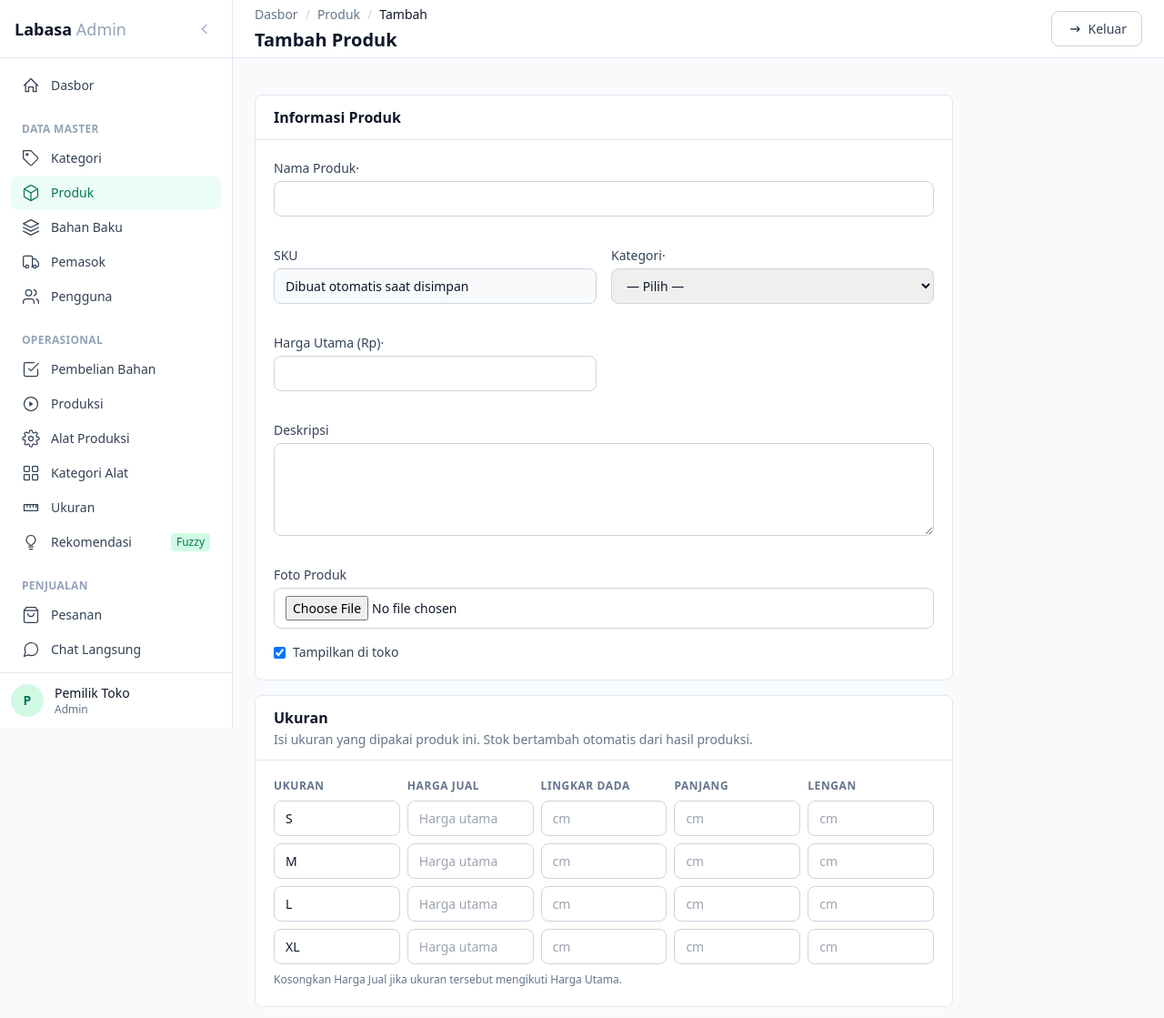
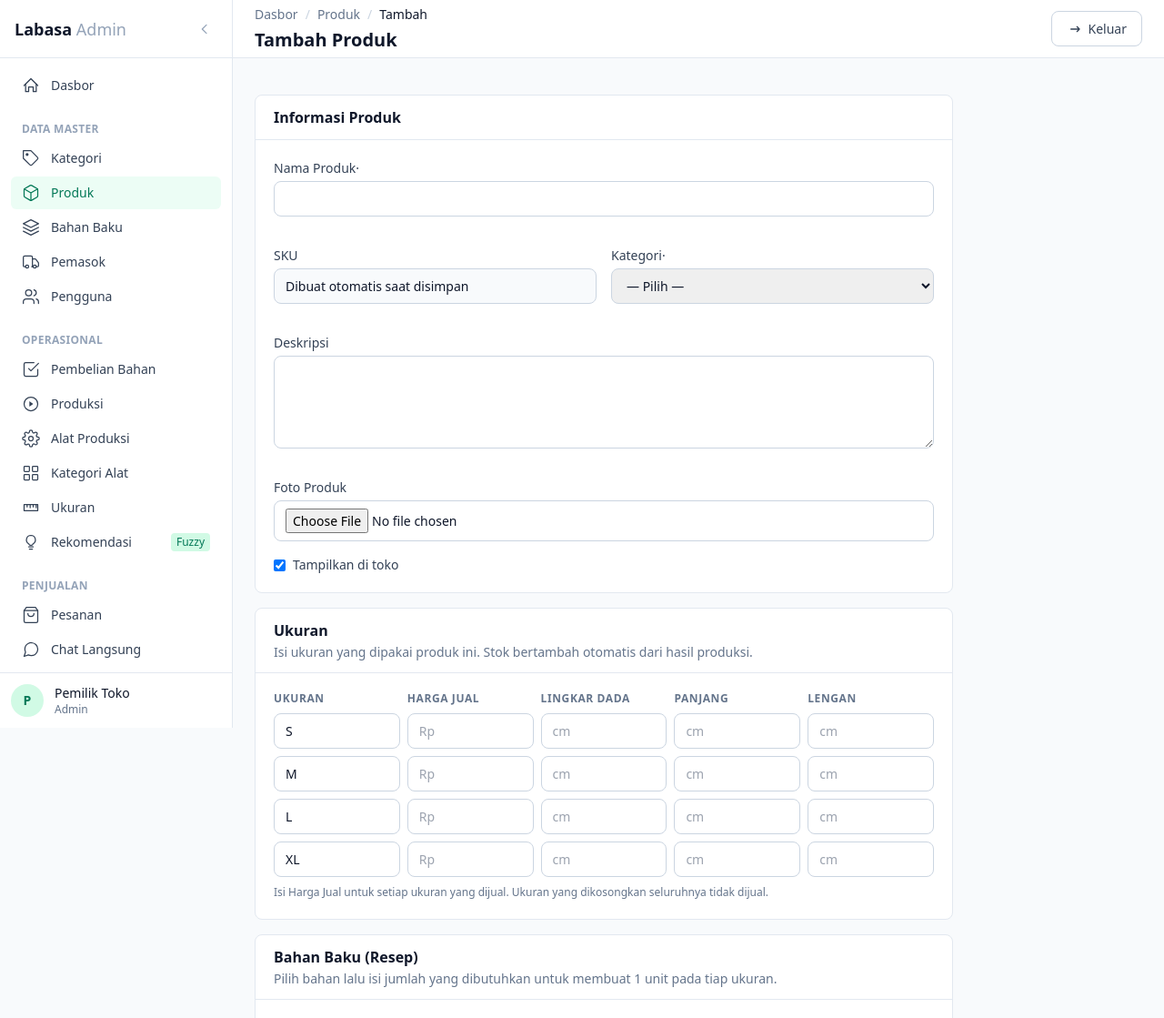
Before and after one commit to rivaldyrezapermana-lgtm/TA_160720057, a Laravel app: page /admin/products/create in a window 1280 px wide. Shown: the top 1119 px of the page at 91% size. Run offline with Laravel 12, Linux system fonts and the light colour scheme; a user stored in the database is signed in; data comes from the database, SQL or seed files in the repository; tables that the repository leaves empty hold one stand-in row (values such as "Sample post"); some libraries are stand-ins or nearby versions.

Commit message:
Remove the main product price and price each size
The product form no longer has a Harga Utama field. Every size that is
sold (measured, used in the recipe, or an existing variant) needs its own
selling price, and a new product needs at least one priced size.

products.price stays as the cheapest size price, because sorting,
reports and legacy sizes without their own price still read it. The edit
form prefills those legacy sizes with the old main price, so saving a
product unchanged keeps what customers pay.

```diff
--- a/app/Http/Controllers/Admin/ProductController.php
+++ b/app/Http/Controllers/Admin/ProductController.php
@@ -58,7 +58,7 @@ class ProductController extends Controller
             'name' => $data['name'],
             'sku' => Product::nextSku(),
             'description' => $data['description'] ?? null,
-            'price' => $data['price'],
+            'price' => 0, // diisi harga ukuran termurah setelah ukuran disimpan
             'stock' => 0, // stok hanya bertambah dari hasil produksi
             'is_active' => $request->boolean('is_active'),
             'image' => $request->hasFile('image')
@@ -118,7 +118,6 @@ class ProductController extends Controller
             'category_id' => $data['category_id'],
             'name' => $data['name'],
             'description' => $data['description'] ?? null,
-            'price' => $data['price'],
             'is_active' => $request->boolean('is_active'),
         ]);
 
@@ -213,9 +212,18 @@ class ProductController extends Controller
             'name' => ['required', 'string', 'max:255'],
             'category_id' => ['required', Rule::exists('categories', 'id')],
             'description' => ['nullable', 'string'],
-            'price' => ['required', 'numeric', 'min:0'],
             'image' => ['nullable', 'image', 'max:2048'],
-            'sizes' => ['nullable', 'array'],
+            // Tidak ada harga utama: setiap ukuran yang dijual wajib punya harga sendiri.
+            // Produk baru wajib punya ukuran berharga; saat diubah, varian lama tetap tersimpan.
+            'sizes' => [$product ? 'nullable' : 'required', 'array', function ($attribute, $value, $fail) use ($product) {
+                $missing = $this->sizesWithoutPrice(is_array($value) ? $value : [], $product);
+                if ($missing !== []) {
+                    $fail('Isi harga jual untuk ukuran '.implode(', ', $missing).'.');
+                }
+                if (! collect(is_array($value) ? $value : [])->contains(fn ($row) => is_array($row) && filled($row['price'] ?? null))) {
+                    $fail('Isi harga jual minimal untuk satu ukuran.');
+                }
+            }],
             'sizes.*.size' => ['required', 'string', 'max:10', Rule::in($allowedSizes)],
             'sizes.*.price' => ['nullable', 'numeric', 'min:0', 'max:9999999999.99'],
             'sizes.*.chest_cm' => ['nullable', 'integer', 'min:0'],
@@ -287,8 +295,38 @@ class ProductController extends Controller
         DB::transaction(function () use ($product, $data, $lines) {
             $this->syncSizes($product, $data['sizes'] ?? [], $lines);
             $this->syncMaterials($product, $lines);
+            // products.price tetap diisi (harga termurah) untuk pengurutan, laporan, dan
+            // cadangan ukuran lama yang belum punya harga sendiri.
+            $product->forceFill(['price' => (float) ($product->sizes()->whereNotNull('price')->min('price') ?? 0)])->save();
             $this->refreshHpp($product);
         });
+    }
+
+    /**
+     * Ukuran yang dijual tetapi harganya kosong: baris berisi ukuran badan atau
+     * jumlah resep, atau varian yang sudah ada pada produk.
+     *
+     * @return list<string>
+     */
+    private function sizesWithoutPrice(array $sizes, ?Product $product): array
+    {
+        $recipeSizes = $this->recipeLines(request()->input('materials', []))
+            ->flatMap(fn (array $line) => array_keys($line['qty']))
+            ->map(fn ($size) => (string) $size);
+        $existing = $product?->sizes()->pluck('size')->map(fn ($size) => (string) $size) ?? collect();
+
+        return collect($sizes)
+            ->filter(fn ($row) => is_array($row) && filled($row['size'] ?? null) && blank($row['price'] ?? null))
+            ->filter(function (array $row) use ($recipeSizes, $existing) {
+                $size = (string) $row['size'];
+                $measured = collect(['chest_cm', 'length_cm', 'sleeve_cm'])->contains(fn ($field) => filled($row[$field] ?? null));
+
+                return $measured || $recipeSizes->contains($size) || $existing->contains($size);
+            })
+            ->pluck('size')
+            ->map(fn ($size) => (string) $size)
+            ->values()
+            ->all();
     }
 
     /**
--- a/resources/views/admin/products/_recipe.blade.php
+++ b/resources/views/admin/products/_recipe.blade.php
@@ -71,12 +71,9 @@ $(function () {
             $(this).text(fmt(totals[$(this).data('col')]));
         });
 
-        const mainPrice = parseFloat($('#price').val()) || 0;
-        const priceOf = col => {
-            const own = parseFloat($('.js-size-price[data-col="' + col + '"]').val());
-            return isNaN(own) ? mainPrice : own;
-        };
-        const under = sizes.filter((size, col) => totals[col] > 0 && priceOf(col) < totals[col]);
+        // Ukuran yang harganya belum diisi tidak dibandingkan dengan HPP.
+        const priceOf = col => parseFloat($('.js-size-price[data-col="' + col + '"]').val());
+        const under = sizes.filter((size, col) => totals[col] > 0 && ! isNaN(priceOf(col)) && priceOf(col) < totals[col]);
         $('#hpp-warning-sizes').text(under.join(', '));
         $('#hpp-warning').toggleClass('hidden', under.length === 0);
         $('#bom-empty').toggleClass('hidden', $('.js-bom-row').length > 0);
@@ -90,7 +87,7 @@ $(function () {
         $(this).closest('.js-bom-row').remove();
         recalc();
     });
-    $(document).on('input change', '.js-bom-qty, .js-bom-material, .js-size-price, #price', recalc);
+    $(document).on('input change', '.js-bom-qty, .js-bom-material, .js-size-price', recalc);
     recalc();
 });
 </script>
--- a/resources/views/admin/products/create.blade.php
+++ b/resources/views/admin/products/create.blade.php
@@ -16,7 +16,6 @@
                 <input type="text" value="Dibuat otomatis saat disimpan" class="input bg-ink-50" readonly disabled>
             </div>
             <x-ui.select name="category_id" label="Kategori" required :options="$categories->pluck('name','id')->toArray()" />
-            <x-ui.input name="price" type="number" label="Harga Utama (Rp)" required />
             <div class="md:col-span-2"><x-ui.textarea name="description" label="Deskripsi" rows="4" /></div>
             <div class="md:col-span-2">
                 <label class="label">Foto Produk</label>
@@ -43,14 +42,15 @@
             @foreach ($sizes as $sz)
                 <div class="grid grid-cols-5 gap-2">
                     <input type="text" name="sizes[{{ $sz }}][size]" value="{{ $sz }}" class="input" readonly>
-                    <input type="number" min="0" name="sizes[{{ $sz }}][price]" value="{{ old('sizes.'.$sz.'.price') }}" placeholder="Harga utama" data-col="{{ $loop->index }}" class="input js-size-price">
+                    <input type="number" min="0" name="sizes[{{ $sz }}][price]" value="{{ old('sizes.'.$sz.'.price') }}" placeholder="Rp" data-col="{{ $loop->index }}" class="input js-size-price">
                     <input type="number" name="sizes[{{ $sz }}][chest_cm]" value="{{ old('sizes.'.$sz.'.chest_cm') }}" placeholder="cm" class="input">
                     <input type="number" name="sizes[{{ $sz }}][length_cm]" value="{{ old('sizes.'.$sz.'.length_cm') }}" placeholder="cm" class="input">
                     <input type="number" name="sizes[{{ $sz }}][sleeve_cm]" value="{{ old('sizes.'.$sz.'.sleeve_cm') }}" placeholder="cm" class="input">
                 </div>
             @endforeach
+            @error('sizes')<p class="field-error">{{ $message }}</p>@enderror
             @error('sizes.*.price')<p class="field-error">{{ $message }}</p>@enderror
-            <p class="field-help">Kosongkan Harga Jual jika ukuran tersebut mengikuti Harga Utama.</p>
+            <p class="field-help">Isi Harga Jual untuk setiap ukuran yang dijual. Ukuran yang dikosongkan seluruhnya tidak dijual.</p>
         </div>
     </x-ui.card>
 
--- a/resources/views/admin/products/edit.blade.php
+++ b/resources/views/admin/products/edit.blade.php
@@ -18,7 +18,6 @@
                 <p class="field-help">SKU dibuat otomatis dan tidak dapat diubah.</p>
             </div>
             <x-ui.select name="category_id" label="Kategori" required :selected="$product->category_id" :options="$categories->pluck('name','id')->toArray()" />
-            <x-ui.input name="price" type="number" label="Harga Utama (Rp)" :value="$product->price" required />
             <div class="field">
                 <label class="label">Stok</label>
                 <input type="number" value="{{ $product->stock }}" class="input bg-ink-50" readonly disabled>
@@ -57,15 +56,16 @@
                 @php $row = $sizeRows->get($sz); @endphp
                 <div class="grid grid-cols-6 gap-2">
                     <input type="text" name="sizes[{{ $sz }}][size]" value="{{ $sz }}" class="input" readonly>
-                    <input type="number" min="0" name="sizes[{{ $sz }}][price]" value="{{ old('sizes.'.$sz.'.price', $row->price ?? '') }}" placeholder="Harga utama" data-col="{{ $loop->index }}" class="input js-size-price">
+                    <input type="number" min="0" name="sizes[{{ $sz }}][price]" value="{{ old('sizes.'.$sz.'.price', $row ? ($row->price ?? $product->price) : '') }}" placeholder="Rp" data-col="{{ $loop->index }}" class="input js-size-price">
                     <input type="number" name="sizes[{{ $sz }}][chest_cm]" value="{{ old('sizes.'.$sz.'.chest_cm', $row->chest_cm ?? '') }}" placeholder="cm" class="input">
                     <input type="number" name="sizes[{{ $sz }}][length_cm]" value="{{ old('sizes.'.$sz.'.length_cm', $row->length_cm ?? '') }}" placeholder="cm" class="input">
                     <input type="number" name="sizes[{{ $sz }}][sleeve_cm]" value="{{ old('sizes.'.$sz.'.sleeve_cm', $row->sleeve_cm ?? '') }}" placeholder="cm" class="input">
                     <input type="text" value="{{ $row->stock ?? 0 }}" aria-label="Stok ukuran {{ $sz }}" class="input bg-ink-50 text-right tabular-nums js-size-stock" readonly disabled>
                 </div>
             @endforeach
+            @error('sizes')<p class="field-error">{{ $message }}</p>@enderror
             @error('sizes.*.price')<p class="field-error">{{ $message }}</p>@enderror
-            <p class="field-help">Kosongkan Harga Jual jika ukuran tersebut mengikuti Harga Utama. Stok bertambah otomatis dari hasil produksi.</p>
+            <p class="field-help">Isi Harga Jual untuk setiap ukuran yang dijual. Stok bertambah otomatis dari hasil produksi.</p>
         </div>
     </x-ui.card>
 
```
Also changed, not shown: tests/Feature/Admin/MasterDataTest.php (+3 -4 lines), tests/Feature/Admin/ProductBlankSizeTest.php (+8 -6 lines), tests/Feature/Admin/ProductRecipePerSizeTest.php (+19 -9 lines), tests/Feature/Admin/ProductSkuTest.php (+2 -1 lines), tests/Feature/Admin/SizeCrudTest.php (+4 -4 lines), tests/Feature/Admin/StockLockTest.php (+6 -2 lines), tests/Feature/ProductSizePriceTest.php (+135 -13 lines).
